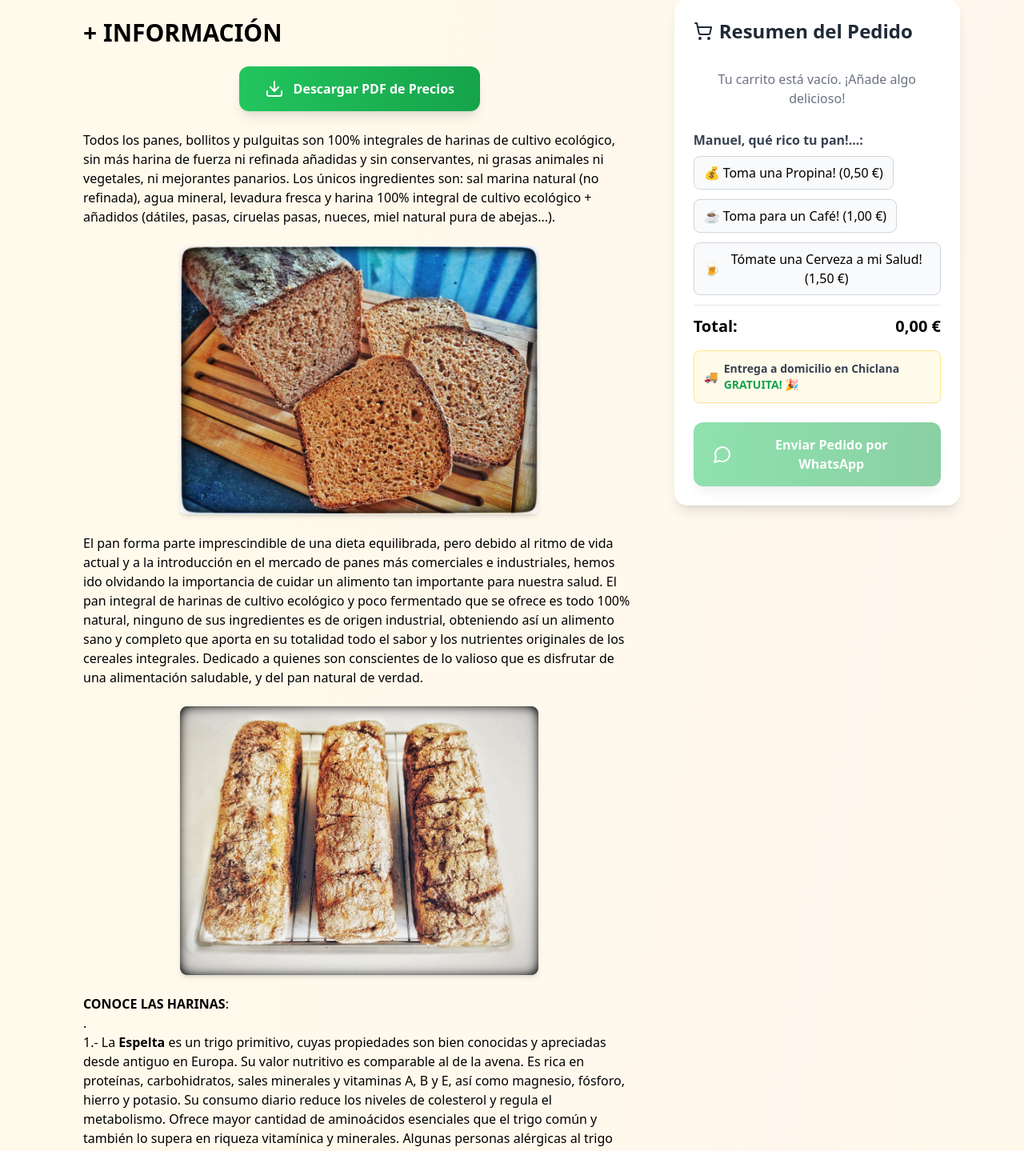
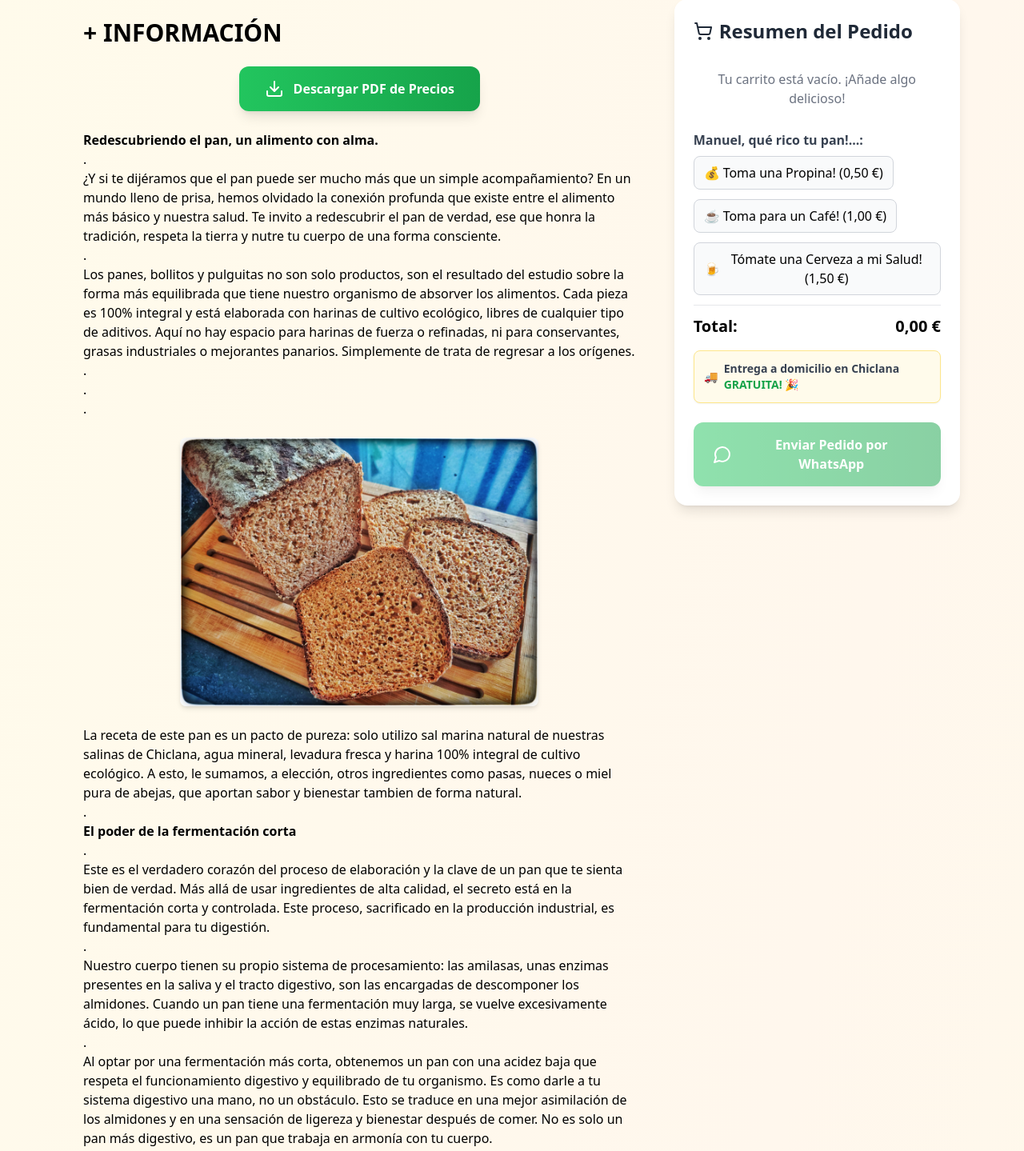
Before and after one commit to ruiznietocom-web/panes4, a React (Create React App) app: page /informacion in a window 1280 px wide. Shown: the part 241-1680 px from the top of the page at 80% size. Built offline with nearby package versions, Linux system fonts and the light colour scheme.

Commit message:
Update InformacionPage.js

```diff
--- a/src/pages/InformacionPage.js
+++ b/src/pages/InformacionPage.js
@@ -49,11 +49,35 @@ const InformacionPage = () => {
 
 
       <p>
-        Todos los panes, bollitos y pulguitas son 100% integrales de harinas de cultivo ecológico,
-        sin más harina de fuerza ni refinada añadidas y sin conservantes, ni grasas animales ni vegetales,
-        ni mejorantes panarios. Los únicos ingredientes son: sal marina natural (no refinada), agua mineral,
-        levadura fresca y harina 100% integral de cultivo ecológico + añadidos (dátiles, pasas, ciruelas pasas,
-        nueces, miel natural pura de abejas...).
+       <strong>Redescubriendo el pan, un alimento con alma.</strong>
+
+      </p>
+
+
+       <p>
+        .
+      </p>
+
+ <p>
+¿Y si te dijéramos que el pan puede ser mucho más que un simple acompañamiento? En un mundo lleno de prisa, hemos olvidado la conexión profunda que existe entre el alimento más básico y nuestra salud. Te invito a redescubrir el pan de verdad, ese que honra la tradición, respeta la tierra y nutre tu cuerpo de una forma consciente.
+
+      </p>
+
+   <p>
+        .
+      </p>
+
+   <p>
+Los panes, bollitos y pulguitas no son solo productos, son el resultado del estudio sobre la forma más equilibrada que tiene nuestro organismo de absorver los alimentos. Cada pieza es 100% integral y está elaborada con harinas de cultivo ecológico, libres de cualquier tipo de aditivos. Aquí no hay espacio para harinas de fuerza o refinadas, ni para conservantes, grasas industriales o mejorantes panarios. Simplemente de trata de regresar a los orígenes.      </p>
+   <p>
+        .
+      </p>
+   <p>
+        .
+      </p>
+
+  <p>
+        .
       </p>
 
       {/* Imagen dentro del contenido */}
@@ -65,15 +89,54 @@ const InformacionPage = () => {
         />
       </div>
 
+
+
+
       <p>
-        El pan forma parte imprescindible de una dieta equilibrada, pero debido al ritmo de vida actual
-        y a la introducción en el mercado de panes más comerciales e industriales, hemos ido olvidando la importancia
-        de cuidar un alimento tan importante para nuestra salud. El pan integral de harinas de cultivo ecológico
-        y poco fermentado que se ofrece es todo 100% natural, ninguno de sus ingredientes es de origen industrial,
-        obteniendo así un alimento sano y completo que aporta en su totalidad todo el sabor y los nutrientes originales
-        de los cereales integrales. Dedicado a quienes son conscientes de lo valioso que es disfrutar de una
-        alimentación saludable, y del pan natural de verdad.
+        La receta de este pan es un pacto de pureza: solo utilizo sal marina natural de nuestras salinas de Chiclana, agua mineral, levadura fresca y harina 100% integral de cultivo ecológico. A esto, le sumamos, a elección, otros ingredientes como pasas, nueces o miel pura de abejas, que aportan sabor y bienestar tambien de forma natural.
+
+
       </p>
+
+
+<p>
+        .
+      </p>
+
+
+<p>
+<strong>El poder de la fermentación corta</strong>
+
+      </p>
+<p>
+        .
+      </p>
+<p>
+Este es el verdadero corazón del proceso de elaboración y la clave de un pan que te sienta bien de verdad. Más allá de usar ingredientes de alta calidad, el secreto está en la fermentación corta y controlada. Este proceso, sacrificado en la producción industrial, es fundamental para tu digestión.
+
+      </p>
+<p>
+        .
+      </p>
+<p>
+        Nuestro cuerpo tienen su propio sistema de procesamiento: las amilasas, unas enzimas presentes en la saliva y el tracto digestivo, son las encargadas de descomponer los almidones. Cuando un pan tiene una fermentación muy larga, se vuelve excesivamente ácido, lo que puede inhibir la acción de estas enzimas naturales.
+
+
+      </p>
+<p>
+        .
+      </p>
+
+
+
+
+
+<p>
+        Al optar por una fermentación más corta, obtenemos un pan con una acidez baja que respeta el funcionamiento digestivo y equilibrado de tu organismo. Es como darle a tu sistema digestivo una mano, no un obstáculo. Esto se traduce en una mejor asimilación de los almidones y en una sensación de ligereza y bienestar después de comer. No es solo un pan más digestivo, es un pan que trabaja en armonía con tu cuerpo.
+
+
+      </p>
+
 
       {/* Imagen dentro del contenido */}
       <div className="my-6 flex justify-center">
@@ -156,8 +219,45 @@ const InformacionPage = () => {
 .
 </p>
 <p>
-<strong>Los panes ecológicos e integrales poco fermentados</strong> destacan por su baja acidez, lo que mejora notablemente la asimilación de los almidones y respeta la acción enzimática de las amilasas de la saliva y del tracto digestivo, haciéndolos mucho más digestivos. Gracias a su proceso de fermentación controlada, estos panes son ideales para quienes buscan una opción saludable y fácil de digerir.
+<strong>El compromiso del panadero artesanal</strong>
 </p>
+
+<p>
+.
+</p>
+
+<p>
+Detrás de cada pieza, hay horas de dedicación y la pasión por un oficio ancestral. No se trata solo de mezclar ingredientes, sino de un proceso de paciencia, de sentir la masa y de entender sus tiempos. La elaboración artesanal garantiza que cada pan que llega a tu mesa es único, con un sabor auténtico y una textura inigualable.
+
+</p>
+
+<p>
+.
+</p>
+
+<p>
+Este pan es para ti si buscas una opción consciente y nutritiva que apoye un estilo de vida más saludable y sostenible, alejado de esas digestiones pesadas y fermentativas. Descubre el placer de comer bien sin renunciar al sabor ni a la calidad, y siente la diferencia en un alimento tan nutritivo.
+
+</p>
+
+
+<p>
+.
+</p>
+
+
+<p>
+Muchísimas gracias por confiar en este proyecto. Disfruto horneando para ti y espero que tambien disfrutes de cada rebanada con salud y alegría. 🍞 🙏☀️
+</p>
+
+<p>
+.
+</p>
+
+<p>
+<strong>Si necesitas más información en contacta conmigo en mi wasap 627-52-63-80</strong>.
+</p>
+
 
 
 
@@ -169,81 +269,6 @@ const InformacionPage = () => {
           className="w-full max-w-md rounded-lg shadow-md"
         />
       </div>
-
-
-<p>
-Disponibles en diversos formatos como <strong>barra, pulguitas y bollitos</strong>, estos panes se adaptan a todas las necesidades y preferencias, desde el desayuno hasta la cena. Además, ofrecen una gran variedad de harinas para mezclar al gusto, como centeno, khorasan, tritordeum, trigo y espelta, permitiendo personalizar cada producto.
-</p>
-
-<p>
-.
-</p>
-<p>
-Cada tipo de harina aporta sus propios beneficios nutricionales y sabores únicos, haciendo de estos panes una opción versátil y deliciosa para cualquier ocasión. Disfrutar de estos panes poco fermentados es una manera perfecta de combinar salud y sabor en cada rebanada.
-</p>
-<p>
-.
-</p>
-<p>
-<strong>Cuidar de tu salud y la de los tuyos</strong> con estos panes 100% integrales y ecológicos es posible gracias a su proceso de elaboración artesanal y el uso de ingredientes naturales y sostenibles. Estos panes no solo son una fuente nutritiva de fibra y minerales, sino que también ofrecen un sabor auténtico y una textura excepcional. Elaborados con granos enteros molturados en molinos de piedra, estos panes garantizan que cada bocado esté lleno de beneficios para tu bienestar. Además, al ser producidos de manera ecológica, contribuyen a la conservación del medio ambiente, promoviendo prácticas agrícolas responsables y sostenibles.
-</p>
-
-
-
-{/* Imagen dentro del contenido */}
-      <div className="my-6 flex justify-center">
-        <img
-          src={CorazonHarina}
-          alt="Corazon de Harina"
-          className="w-full max-w-md rounded-lg shadow-md"
-        />
-      </div>
-
-
-<p>
-<strong>La fermentación natural</strong> utilizada en su preparación mejora la digestibilidad del pan y potencia la absorción de nutrientes esenciales. Este proceso, además, otorga al pan un aroma y sabor únicos que lo distinguen de los productos comerciales convencionales. Cada barra de pan es el resultado de horas de dedicación y pasión por la panadería artesanal, asegurando que recibas un producto de la más alta calidad.
-</p>
-<p>
-.
-</p>
-<p>
-Incorporar estos panes a tu dieta diaria no solo enriquecerá tu alimentación con nutrientes vitales, sino que también apoyará un <strong>estilo de vida más saludable y consciente</strong>. Son ideales para cualquier momento del día, su versatilidad y delicioso sabor harán que sean un elemento indispensable en tu mesa.
-</p>
-
-<p>
-.
-</p>
-
-
-<p>
-El compromiso con la ecología y la salud se refleja en cada detalle, desde la elección de los ingredientes hasta el empaque reciclable. Al optar por estos panes integrales y ecológicos, no solo estás haciendo una elección positiva para tu salud, sino también para el planeta. Disfruta de la tranquilidad de saber que cada rebanada está hecha con amor y respeto por la naturaleza y las futuras generaciones.
-</p>
-<p>
-.
-</p>
-<p>
-Descubre el placer de comer bien sin renunciar al sabor ni a la calidad. Estos panes son una invitación a redescubrir el auténtico sabor del pan de antaño. Atrévete a probarlos y siente la diferencia en cada mordisco.
-</p>
-
-<p>
-.
-</p>
-<p>
-Muchísimas gracias y espero que disfrutes de este pan con salud, al igual que yo disfruto horneándolo para ti! 🍞☀️🙏
-
-</p>
-<p>
-.
-</p>
-
-<p>
-<strong>Si necesitas más información en contacta conmigo en mi wasap 627-52-63-80</strong>.
-</p>
-
-<p>
-.
-</p>
-
 
 <p>
 -----------------------------------------------
@@ -285,6 +310,22 @@ Si prefieres, también puedes cortarlo en rodajas o en porciones que vayas a con
 
 El pan, los bollitos o pulguitas se entregan siempre hechos del día, y algunas veces aún calentitos, si es así, deposítalo en la rejilla del horno y espera siempre una hora desde la entrega para consumirlo. No lo guardes o congeles en el frigorífico hasta que notes que está completamente frío. <strong>Gracias!!</strong>🙏
 </p>
+
+
+
+
+
+{/* Imagen dentro del contenido */}
+      <div className="my-6 flex justify-center">
+        <img
+          src={CorazonHarina}
+          alt="Corazon de Harina"
+          className="w-full max-w-md rounded-lg shadow-md"
+        />
+      </div>
+
+
+
 
 
 
```
